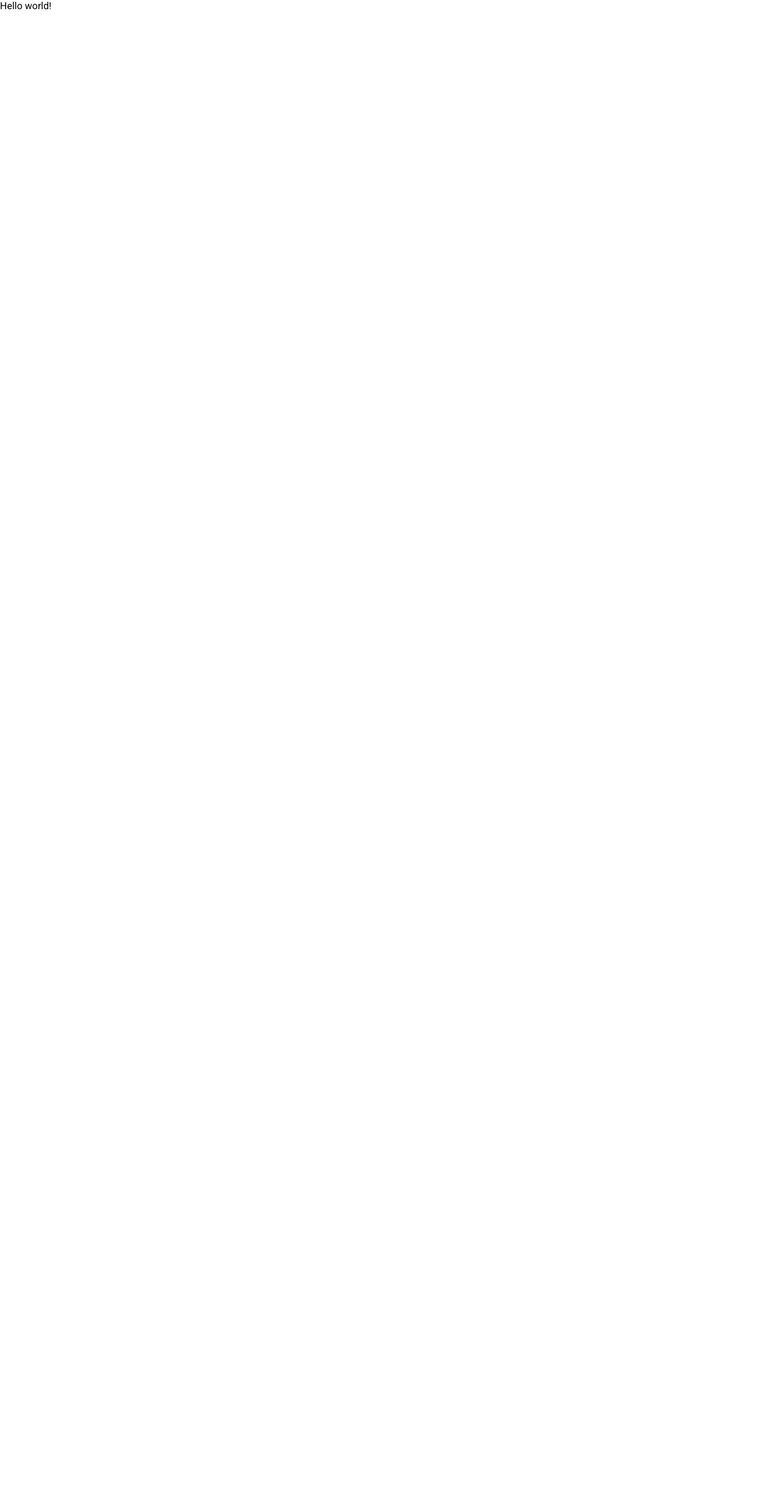
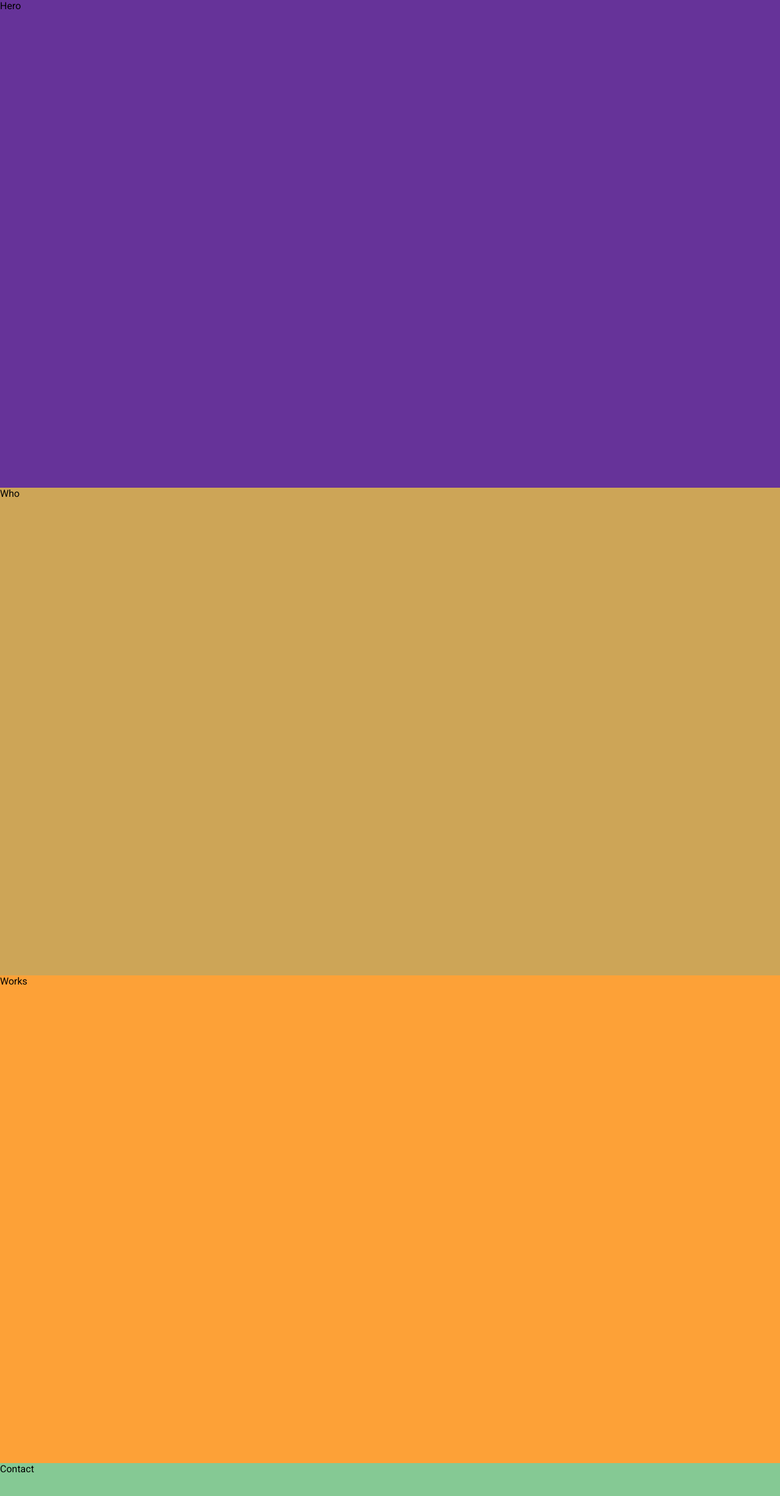
Before and after one commit to simon0820s/React3D, a React (Vite) app: page / in a window 1280 px wide. Shown: the top 2454 px of the page at 61% size. Before the commit the page ends 800 px from the top, so only its background shows below. Built offline with nearby package versions, Linux system fonts and the light colour scheme.

Commit message:
add components and sections

```diff
--- a/package.json
+++ b/package.json
@@ -10,7 +10,8 @@
   },
   "dependencies": {
     "react": "^18.2.0",
-    "react-dom": "^18.2.0"
+    "react-dom": "^18.2.0",
+    "styled-components": "^6.0.0-rc.1"
   },
   "devDependencies": {
     "@types/react": "^18.0.26",
--- a/src/App.jsx
+++ b/src/App.jsx
@@ -1,9 +1,24 @@
+import Hero from './components/Hero'
+import Who from './components/Who'
+import Works from './components/Works'
+import Contact from './components/Contact'
+
+import styled from "styled-components"
+
+const Container = styled.div`
+  height:100vh;
+  background-color:rebeccapurple;
+`
+
 function App() {
 
   return (
-    <div>
-      Hello world!
-    </div>
+    <Container>
+      <Hero/>
+      <Who/>
+      <Works/>
+      <Contact/>
+    </Container>
   )
 }
 
--- /dev/null
+++ b/src/components/Contact.jsx
@@ -0,0 +1,15 @@
+import React from 'react'
+import styled from "styled-components"
+
+const Section = styled.div`
+  height:100vh;
+  background-color:#85c994;
+`
+
+const Contact = () => {
+  return (
+    <Section>Contact</Section>
+  )
+}
+
+export default Contact
--- /dev/null
+++ b/src/components/Hero.jsx
@@ -0,0 +1,15 @@
+import React from 'react'
+import styled from "styled-components"
+
+const Section = styled.div`
+  height:100vh;
+  background-color:rebeccapurple;
+`
+
+const Hero = () => {
+  return (
+    <Section>Hero</Section>
+  )
+}
+
+export default Hero
--- /dev/null
+++ b/src/components/Who.jsx
@@ -0,0 +1,15 @@
+import React from 'react'
+import styled from "styled-components"
+
+const Section = styled.div`
+  height:100vh;
+  background-color:#cda557;
+`
+
+const Who = () => {
+  return (
+    <Section>Who</Section>
+  )
+}
+
+export default Who
--- /dev/null
+++ b/src/components/Works.jsx
@@ -0,0 +1,15 @@
+import React from 'react'
+import styled from "styled-components"
+
+const Section = styled.div`
+  height:100vh;
+  background-color:#fda137;
+`
+
+const Works = () => {
+  return (
+    <Section>Works</Section>
+  )
+}
+
+export default Works
```
